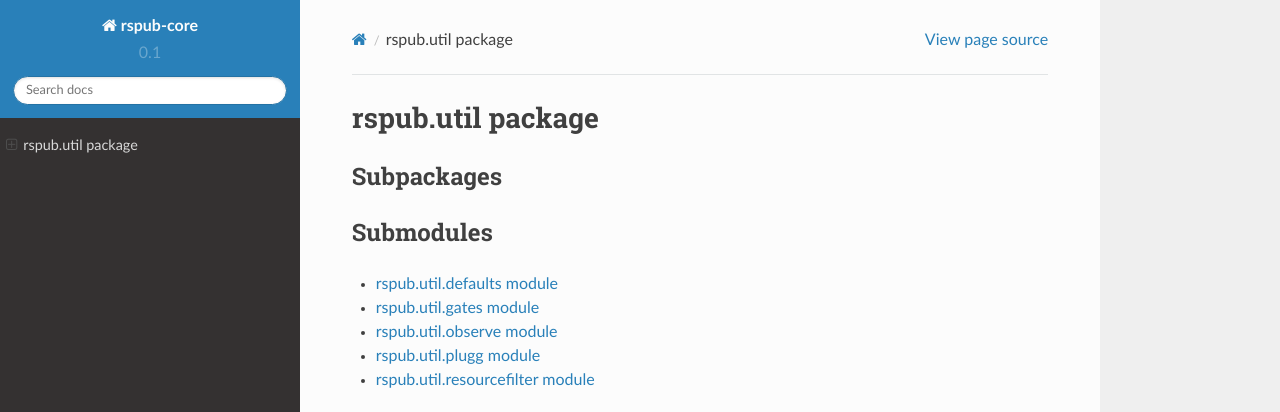
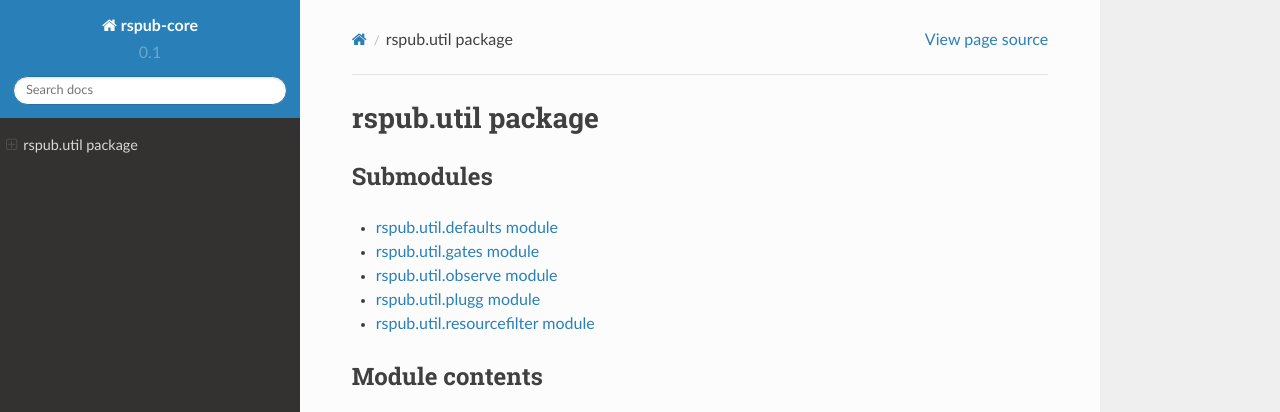
Before and after one commit to EHRI/rspub-core, a Sphinx documentation site: the page built from docs/rst/rspub.util.rst, in a window 1280 px wide, cut to the strip 0-412 px from the top of the page. Built offline with Sphinx 7.4.7 and the Read the Docs theme 2.0.0, drawn with Linux system fonts in a browser that asks for light colours.

```diff
--- a/docs/rst/rspub.core.rst
+++ b/docs/rst/rspub.core.rst
@@ -1,10 +1,5 @@
 rspub.core package
 ==================
-
-Subpackages
------------
-
-.. toctree::
 
 Submodules
 ----------
--- a/docs/rst/rspub.pluggable.rst
+++ b/docs/rst/rspub.pluggable.rst
@@ -1,10 +1,5 @@
 rspub.pluggable package
 =======================
-
-Subpackages
------------
-
-.. toctree::
 
 Submodules
 ----------
--- a/docs/rst/rspub.util.rst
+++ b/docs/rst/rspub.util.rst
@@ -1,10 +1,5 @@
 rspub.util package
 ==================
-
-Subpackages
------------
-
-.. toctree::
 
 Submodules
 ----------
```
Also changed, not shown: 1 other file.
